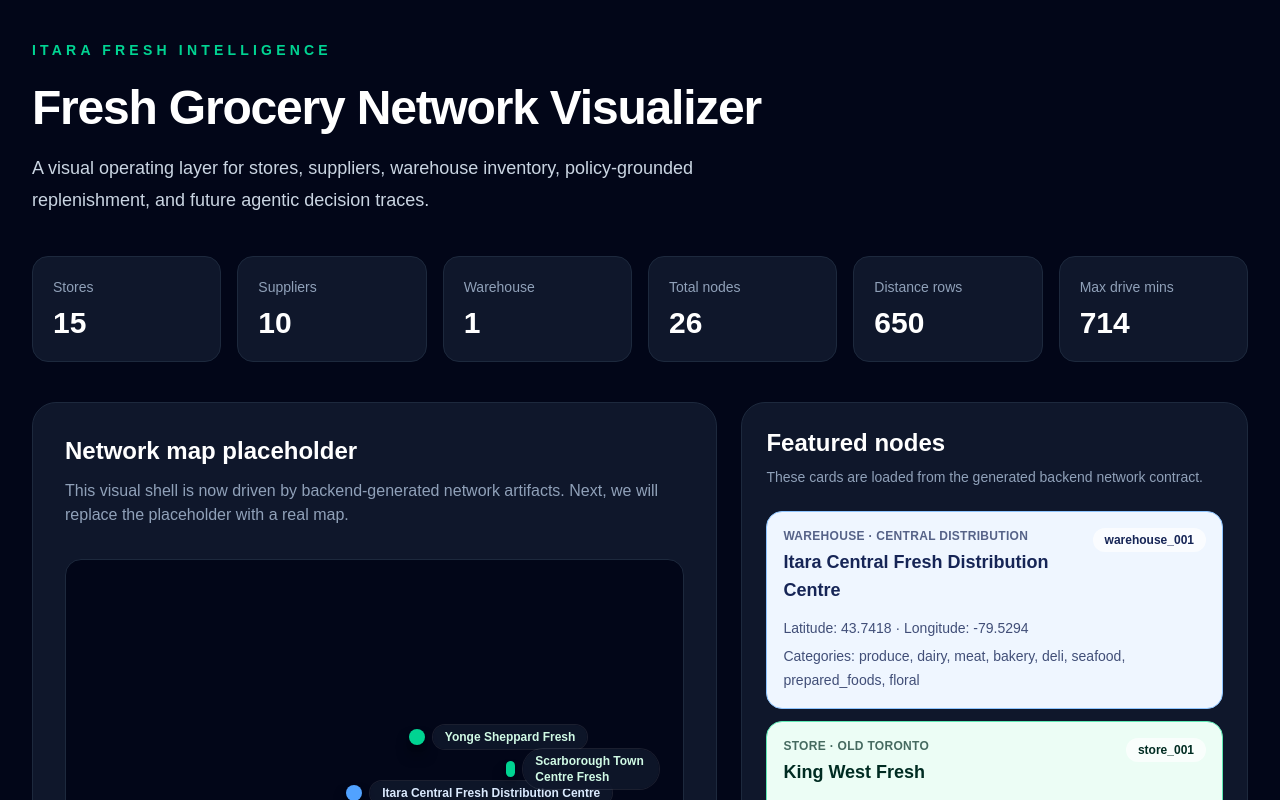
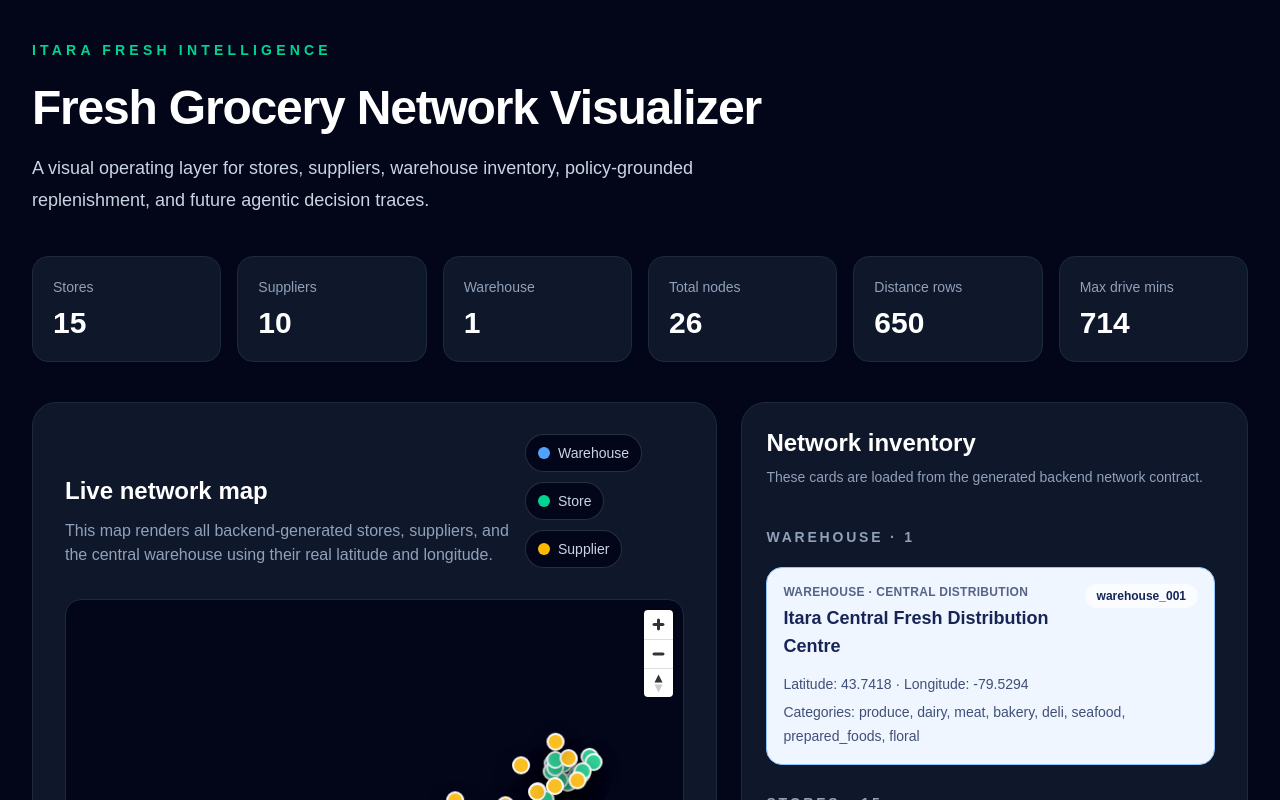
Before and after one commit to Kparos000/Itara-Fresh-Intelligence, a Next.js app in the folder apps/web/: page / in a window 1280 px wide. Shown: the top 800 px of the page. Built offline with nearby package versions, Linux system fonts and the light colour scheme; no server answers.

Commit message:
Replace placeholder with real network map

```diff
--- a/apps/web/package.json
+++ b/apps/web/package.json
@@ -9,6 +9,7 @@
     "lint": "eslint"
   },
   "dependencies": {
+    "maplibre-gl": "^5.24.0",
     "next": "16.2.6",
     "react": "19.2.4",
     "react-dom": "19.2.4"
--- a/apps/web/src/app/layout.tsx
+++ b/apps/web/src/app/layout.tsx
@@ -1,4 +1,5 @@
 import type { Metadata } from "next";
+import "maplibre-gl/dist/maplibre-gl.css";
 import { Geist, Geist_Mono } from "next/font/google";
 import "./globals.css";
 
--- a/apps/web/src/app/page.tsx
+++ b/apps/web/src/app/page.tsx
@@ -1,29 +1,11 @@
-import { MapPin } from "@/components/map-pin";
 import { MetricCard } from "@/components/metric-card";
+import { NetworkMap } from "@/components/network-map";
 import { NetworkNodeCard } from "@/components/network-node-card";
 import { networkNodes, networkSummary } from "@/data/network";
 
-const featuredNodeIds = [
-  "warehouse_001",
-  "store_001",
-  "store_004",
-  "store_006",
-  "store_014",
-  "supplier_001",
-];
-
-const mapPositions: Record<string, string> = {
-  warehouse_001: "left-[45%] top-[42%]",
-  store_001: "left-[52%] top-[58%]",
-  store_004: "left-[56%] top-[30%]",
-  store_006: "left-[73%] top-[35%]",
-  store_014: "left-[28%] top-[70%]",
-  supplier_001: "left-[8%] top-[82%]",
-};
-
-const featuredNodes = networkNodes.filter((node) =>
-  featuredNodeIds.includes(node.node_id),
-);
+const stores = networkNodes.filter((node) => node.node_type === "store");
+const suppliers = networkNodes.filter((node) => node.node_type === "supplier");
+const warehouses = networkNodes.filter((node) => node.node_type === "warehouse");
 
 export default function Home() {
   return (
@@ -59,33 +41,46 @@ export default function Home() {
 
         <section className="mt-10 grid gap-6 lg:grid-cols-[1.15fr_0.85fr]">
           <div className="rounded-3xl border border-slate-800 bg-slate-900 p-8">
-            <h2 className="text-2xl font-bold">Network map placeholder</h2>
-            <p className="mt-3 text-slate-400">
-              This visual shell is now driven by backend-generated network
-              artifacts. Next, we will replace the placeholder with a real map.
-            </p>
+            <div className="flex flex-col gap-4 lg:flex-row lg:items-end lg:justify-between">
+              <div>
+                <h2 className="text-2xl font-bold">Live network map</h2>
+                <p className="mt-3 text-slate-400">
+                  This map renders all backend-generated stores, suppliers, and the
+                  central warehouse using their real latitude and longitude.
+                </p>
+              </div>
 
-            <div className="mt-8 h-[520px] rounded-2xl border border-slate-800 bg-slate-950 p-6">
-              <div className="relative h-full">
-                {featuredNodes.map((node) => (
-                  <MapPin
-                    key={node.node_id}
-                    node={node}
-                    className={mapPositions[node.node_id] ?? "left-[50%] top-[50%]"}
-                  />
-                ))}
+              <div className="flex flex-wrap gap-3 text-sm">
+                <LegendDot label="Warehouse" className="bg-blue-400" />
+                <LegendDot label="Store" className="bg-emerald-400" />
+                <LegendDot label="Supplier" className="bg-amber-400" />
               </div>
+            </div>
+
+            <div className="mt-8">
+              <NetworkMap nodes={networkNodes} />
             </div>
           </div>
 
           <aside className="rounded-3xl border border-slate-800 bg-slate-900 p-6">
-            <h2 className="text-2xl font-bold text-white">Featured nodes</h2>
+            <h2 className="text-2xl font-bold text-white">Network inventory</h2>
             <p className="mt-2 text-sm text-slate-400">
               These cards are loaded from the generated backend network contract.
             </p>
 
-            <div className="mt-6 flex flex-col gap-3">
-              {featuredNodes.map((node) => (
+            <div className="mt-6 flex max-h-[720px] flex-col gap-3 overflow-y-auto pr-2">
+              <SectionTitle label="Warehouse" count={warehouses.length} />
+              {warehouses.map((node) => (
+                <NetworkNodeCard key={node.node_id} node={node} />
+              ))}
+
+              <SectionTitle label="Stores" count={stores.length} />
+              {stores.map((node) => (
+                <NetworkNodeCard key={node.node_id} node={node} />
+              ))}
+
+              <SectionTitle label="Suppliers" count={suppliers.length} />
+              {suppliers.map((node) => (
                 <NetworkNodeCard key={node.node_id} node={node} />
               ))}
             </div>
@@ -95,3 +90,26 @@ export default function Home() {
     </main>
   );
 }
+
+function LegendDot({
+  label,
+  className,
+}: {
+  label: string;
+  className: string;
+}) {
+  return (
+    <div className="flex items-center gap-2 rounded-full bg-slate-950 px-3 py-2 text-slate-300 ring-1 ring-white/10">
+      <span className={`h-3 w-3 rounded-full ${className}`} />
+      <span>{label}</span>
+    </div>
+  );
+}
+
+function SectionTitle({ label, count }: { label: string; count: number }) {
+  return (
+    <div className="sticky top-0 z-10 mt-2 rounded-xl bg-slate-900 py-2 text-sm font-bold uppercase tracking-[0.2em] text-slate-400">
+      {label} · {count}
+    </div>
+  );
+}
--- a/apps/web/src/components/map-pin.tsx
+++ b/apps/web/src/components/map-pin.tsx
@@ -14,19 +14,27 @@ const nodeLabelClasses: Record<NetworkNodeType, string> = {
 
 export function MapPin({
   node,
-  className,
+  leftPercent,
+  topPercent,
 }: {
   node: NetworkNode;
-  className: string;
+  leftPercent: number;
+  topPercent: number;
 }) {
   return (
-    <div className={`absolute ${className}`}>
-      <div className="flex items-center gap-2">
+    <div
+      className="absolute"
+      style={{
+        left: `${leftPercent}%`,
+        top: `${topPercent}%`,
+      }}
+    >
+      <div className="flex -translate-x-1/2 -translate-y-1/2 items-center gap-2">
         <span
-          className={`h-4 w-4 rounded-full ${nodeColorClasses[node.node_type]} shadow-lg shadow-black`}
+          className={`h-4 w-4 shrink-0 rounded-full ${nodeColorClasses[node.node_type]} shadow-lg shadow-black`}
         />
         <span
-          className={`rounded-full bg-slate-900/90 px-3 py-1 text-xs font-semibold ring-1 ring-white/10 ${nodeLabelClasses[node.node_type]}`}
+          className={`max-w-[180px] rounded-full bg-slate-900/90 px-3 py-1 text-xs font-semibold ring-1 ring-white/10 ${nodeLabelClasses[node.node_type]}`}
         >
           {node.node_name}
         </span>
--- /dev/null
+++ b/apps/web/src/components/network-map.tsx
@@ -0,0 +1,114 @@
+"use client";
+
+import { useEffect, useRef } from "react";
+import maplibregl from "maplibre-gl";
+
+import type { NetworkNode, NetworkNodeType } from "@/data/network";
+
+const nodeColors: Record<NetworkNodeType, string> = {
+  warehouse: "#60a5fa",
+  store: "#34d399",
+  supplier: "#fbbf24",
+};
+
+function escapeHtml(value: string) {
+  return value
+    .replaceAll("&", "&amp;")
+    .replaceAll("<", "&lt;")
+    .replaceAll(">", "&gt;")
+    .replaceAll('"', "&quot;")
+    .replaceAll("'", "&#039;");
+}
+
+export function NetworkMap({ nodes }: { nodes: NetworkNode[] }) {
+  const mapContainerRef = useRef<HTMLDivElement | null>(null);
+  const mapRef = useRef<maplibregl.Map | null>(null);
+
+  useEffect(() => {
+    if (!mapContainerRef.current || mapRef.current) {
+      return;
+    }
+
+    const map = new maplibregl.Map({
+      container: mapContainerRef.current,
+      style: {
+        version: 8,
+        sources: {
+          osm: {
+            type: "raster",
+            tiles: ["https://tile.openstreetmap.org/{z}/{x}/{y}.png"],
+            tileSize: 256,
+            attribution: "© OpenStreetMap contributors",
+          },
+        },
+        layers: [
+          {
+            id: "osm",
+            type: "raster",
+            source: "osm",
+          },
+        ],
+      },
+      center: [-79.4, 43.7],
+      zoom: 8,
+    });
+
+    map.addControl(new maplibregl.NavigationControl(), "top-right");
+
+    const bounds = new maplibregl.LngLatBounds();
+    const markers: maplibregl.Marker[] = [];
+
+    nodes.forEach((node) => {
+      const longitude = node.coordinates.longitude;
+      const latitude = node.coordinates.latitude;
+
+      const markerElement = document.createElement("div");
+      markerElement.style.width = "18px";
+      markerElement.style.height = "18px";
+      markerElement.style.borderRadius = "9999px";
+      markerElement.style.background = nodeColors[node.node_type];
+      markerElement.style.border = "2px solid white";
+      markerElement.style.boxShadow = "0 8px 20px rgba(0, 0, 0, 0.35)";
+      markerElement.style.cursor = "pointer";
+
+      const popup = new maplibregl.Popup({ offset: 18 }).setHTML(`
+        <div style="font-family: system-ui, sans-serif;">
+          <strong>${escapeHtml(node.node_name)}</strong>
+          <div>${escapeHtml(node.node_type.toUpperCase())}</div>
+          <div>${escapeHtml(node.region ?? "Unknown region")}</div>
+          <div>${latitude.toFixed(4)}, ${longitude.toFixed(4)}</div>
+        </div>
+      `);
+
+      const marker = new maplibregl.Marker({ element: markerElement })
+        .setLngLat([longitude, latitude])
+        .setPopup(popup)
+        .addTo(map);
+
+      bounds.extend([longitude, latitude]);
+      markers.push(marker);
+    });
+
+    if (!bounds.isEmpty()) {
+      map.fitBounds(bounds, {
+        padding: 70,
+        maxZoom: 8.5,
+        duration: 0,
+      });
+    }
+
+    mapRef.current = map;
+
+    return () => {
+      markers.forEach((marker) => marker.remove());
+      map.remove();
+      mapRef.current = null;
+    };
+  }, [nodes]);
+
+  return (
+    <div className="h-[620px] overflow-hidden rounded-2xl border border-slate-800 bg-slate-950">
+      <div ref={mapContainerRef} className="h-full w-full" />
+    </div>
+  );
+}
```
Also changed, not shown: 1 other file (tests, documents, lock files or other folders).
